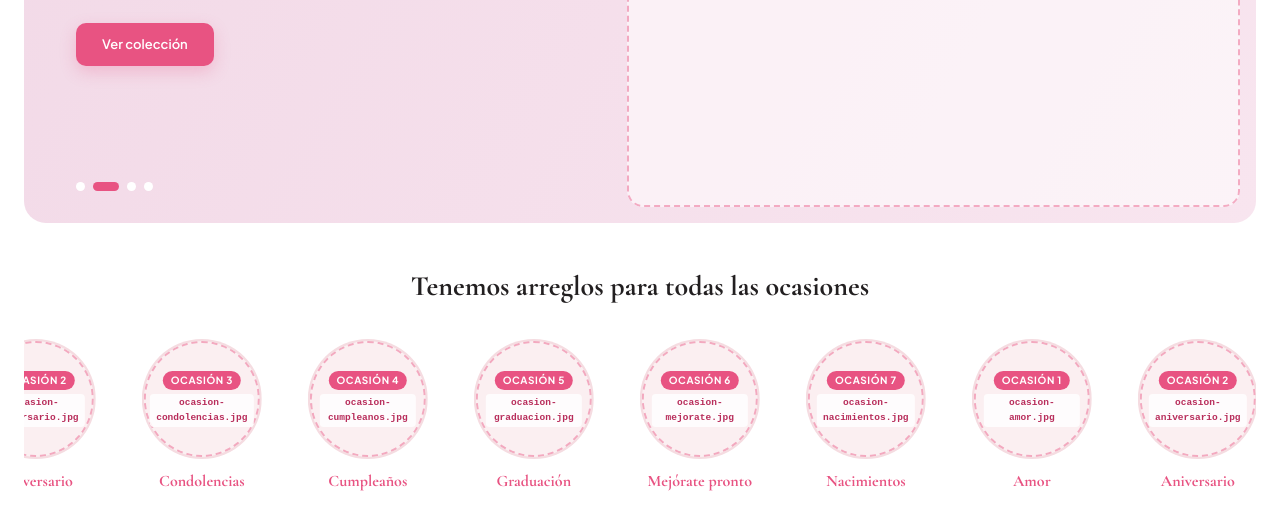
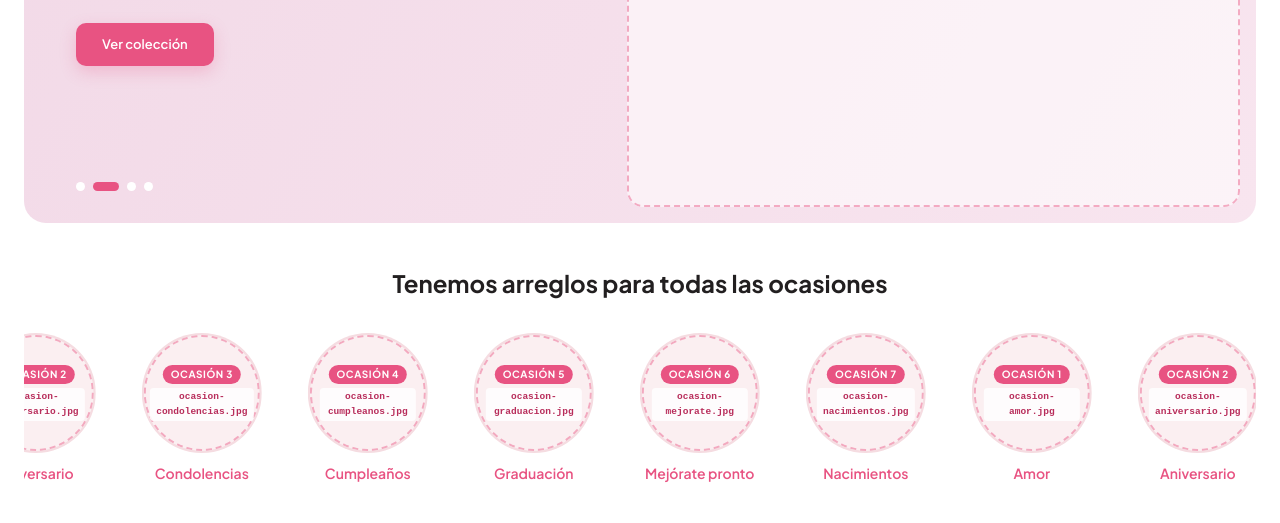
Before and after one commit to RodrigoAlonsoDc/KaritoEmpre, a plain HTML site: page flores.html in a window 1280 px wide. Shown: the part 381-904 px from the top of the page. Drawn offline with nearby package versions, Linux system fonts and the light colour scheme.

Commit message:
Un solo tipo de fuente

```diff
--- a/flores.css
+++ b/flores.css
@@ -12,8 +12,8 @@
   --fl-text: #221f20;
   --fl-muted: #7a7376;
   --fl-border: #ece7e9;
-  --fl-serif: "Cormorant Garamond", Georgia, serif;
   --fl-sans: "Plus Jakarta Sans", -apple-system, BlinkMacSystemFont, "Segoe UI", Roboto, sans-serif;
+  --fl-serif: var(--fl-sans);
 }
 
 *,
@@ -863,8 +863,8 @@ img {
 }
 
 .fl-occasions-heading {
-  font-family: var(--fl-serif);
-  font-size: 28px;
+  font-family: var(--fl-sans);
+  font-size: 24px;
   font-weight: 700;
   color: var(--fl-text);
   margin-bottom: 24px;
@@ -933,9 +933,9 @@ img {
 }
 
 .fl-occasion-label {
-  font-family: var(--fl-serif);
-  font-size: 16px;
-  font-weight: 700;
+  font-family: var(--fl-sans);
+  font-size: 14px;
+  font-weight: 600;
   color: var(--fl-pink);
   text-align: center;
 }
```
